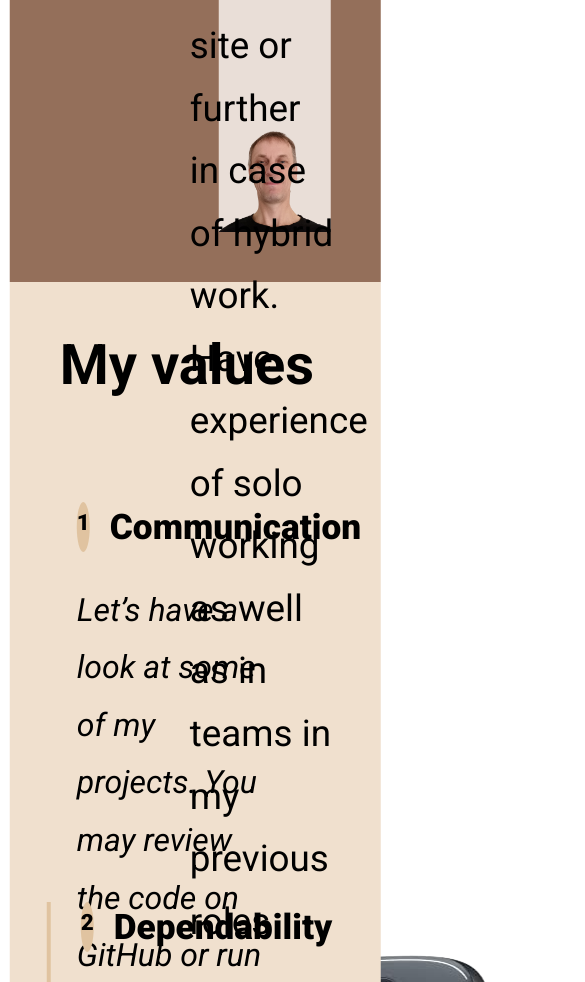
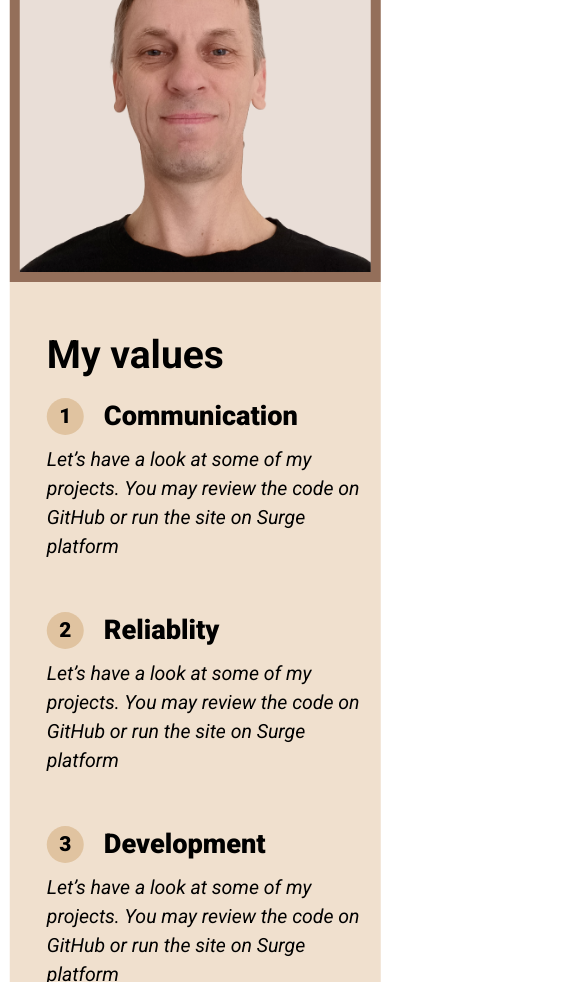
Before and after one commit to vikhulei/portfolio_new, a React (Create React App) app: page / in a window 390 px wide. Shown: the part 2520-3502 px from the top of the page, 585 px wide, since content can reach past the window. Built offline with nearby package versions, Linux system fonts and the light colour scheme.

Commit message:
mobile values draft

```diff
--- a/src/sections/03_based/Based.js
+++ b/src/sections/03_based/Based.js
@@ -6,12 +6,6 @@ import equipment from "../../assets/equipment.png"
 const Based = () => {
     return (
         <Wrapper>
-            <MyImageContainer>
-                <MyImage
-                    src={myImage}
-                    alt="my image"
-                />
-            </MyImageContainer>
             <Heading>
                 Open to work remotly and on site
             </Heading>
@@ -24,6 +18,12 @@ const Based = () => {
                 src={equipment} alt="equipment"
                 />
             </EquimpentImageContainer>
+            <MyImageContainer>
+                <MyImage
+                    src={myImage}
+                    alt="my image"
+                />
+            </MyImageContainer>
         </Wrapper>
     )
 }
--- a/src/sections/03_based/BasedStyle.js
+++ b/src/sections/03_based/BasedStyle.js
@@ -9,29 +9,44 @@ const Wrapper = styled(WrapperStyled) `
     justify-content: space-between;
     align-items: start;
     background-color: ${dark};
+    @media screen and (max-width: 800px) {
+        padding: 10px;
+        align-items: stretch;
+    }
 `
 
 const Heading = styled.h1 `
     text-align: left;
-    width: 800px;
-    font-size: 4rem;
+    width: 70%;
+    max-width: 800px;
+    font-size: min(10vw, 4rem);
     @media screen and (max-width: 1250px) {
-        font-size: 2.5rem;
+        // font-size: 2.5rem;
     }
     @media screen and (max-width: 800px) {
-        font-size: 1.5rem;
+        margin: 10% 5%;
     }
 `
 
 const RegularText = styled(RegularTextStyled) `
-    margin-left: 100px;
+    font-size: min(6vw, 2.3rem);
+    margin-left: 10%;
     width: 70%;
     line-height: 1.7;
     z-index: 99;
+    @media screen and (max-width: 800px) {
+        margin: 0;
+        padding: 5%;
+        width: 100%;
+        text-align: justify;
+    }
 `
 
 const EquimpentImageContainer = styled.div `
     // margin-left: 100px;
+    @media screen and (max-width: 800px) {
+        display: none;
+    }
 `
 
 const EquimpentImage = styled.img `
@@ -46,7 +61,11 @@ const MyImageContainer = styled.div `
     display: flex;
     justify-content: center;
     align-items: end;
-    background-color: ${light}
+    background-color: ${light};
+    @media screen and (max-width: 800px) {
+        position: static;
+        width: 100%;
+    }
 `
 
 const MyImage = styled.img `
--- a/src/sections/04_values/Values.js
+++ b/src/sections/04_values/Values.js
@@ -19,7 +19,7 @@ const Values = () => {
         <ValueContainer>
         <ValueNameContainer>
           <ValueNumber>2</ValueNumber>
-          <ValueName>Dependability</ValueName>
+          <ValueName>Reliablity</ValueName>
         </ValueNameContainer>
         <ValueText>
         Let’s have a look at some of my projects. You may review the code on GitHub or run the site on Surge platform
@@ -28,7 +28,9 @@ const Values = () => {
         <ValueContainer>
         <ValueNameContainer>
           <ValueNumber>3</ValueNumber>
-          <ValueName>Growth</ValueName>
+          <ValueName>
+            Development
+          </ValueName>
         </ValueNameContainer>
         <ValueText>
         Let’s have a look at some of my projects. You may review the code on GitHub or run the site on Surge platform
--- a/src/sections/04_values/ValuesStyle.js
+++ b/src/sections/04_values/ValuesStyle.js
@@ -8,12 +8,15 @@ const Wrapper = styled(WrapperStyled) `
     margin: 0;
     padding: 0;
     align-items: start;
-    background-color: ${middle_light}
-`
+    background-color: ${middle_light};
+    `
 
-const Heading = styled.h1 `
-    font-size: 3.5rem;
+    const Heading = styled.h1 `
+    font-size: min(10vw, 4rem);
     margin: 50px 0 0 50px;
+    @media screen and (max-width: 800px) {
+        margin-left: 10%;
+    }
 `
 
 const ValuesWrapper = styled.div `
@@ -25,11 +28,14 @@ const ValuesWrapper = styled.div `
     transform: translate(-50%, -50%);
     display: flex;
     justify-content: space-between;
-    @media screen and (max-width: 1250px) {
-        top: 10%;
+    @media screen and (max-width: 800px) {
+        position: relative;
+        height: auto;
+        top: 2%;
         left: 10%;
-        transform: none;
+        transform: translate(0, 0);
         flex-direction: column;
+        width: 90%;
     }
 `
 
@@ -48,6 +54,14 @@ const ValueContainer = styled.div `
         border-left: ${middle} solid 4px;
         margin-top: -120px;
     }
+    &:nth-child(n) {
+        @media screen and (max-width: 800px) {
+            margin: 0;
+            padding: 0;
+            border: none;
+            height: auto;
+        }
+    }
 
 `
 const ValueNameContainer = styled.div `
@@ -64,8 +78,10 @@ const ValueNumber = styled.p `
     border-radius: 50%;
     font-weight: 900;
     font-size: 1.7rem;
-    @media screen and (max-width: 1250px) {
-        font-size: 1.4rem;
+    @media screen and (max-width: 800px) {
+        width: 37px;
+        height: 37px;
+        font-size: 1.3rem;
     }
     `
 
@@ -73,13 +89,20 @@ const ValueName = styled.p `
     margin-left: 20px;
     font-size: 2.2rem;
     font-weight: 900;
+    @media screen and (max-width: 800px) {
+        font-size: 1.7rem;
+    }
 `
 
 const ValueText = styled.p `
     margin-top: 30px;
-    font-size: 2rem;
+    font-size: min(5vw, 2rem);
     font-style: italic;
     line-height: 1.8;
+    @media screen and (max-width: 800px) {
+        margin: 10px 0 50px;
+        line-height: 1.5;
+    }
 `
 
 const ValuesImageContainer = styled.div `
@@ -88,6 +111,13 @@ const ValuesImageContainer = styled.div `
     width: 30%;
     right: 60px;
     bottom: 50px;
+    @media screen and (max-width: 800px) {
+        position: relative;
+        right: 0;
+        bottom: 0;
+        align-self: center;
+        width: 70vw;
+    }
 `
 
 const ValuesImage = styled.img `
```
